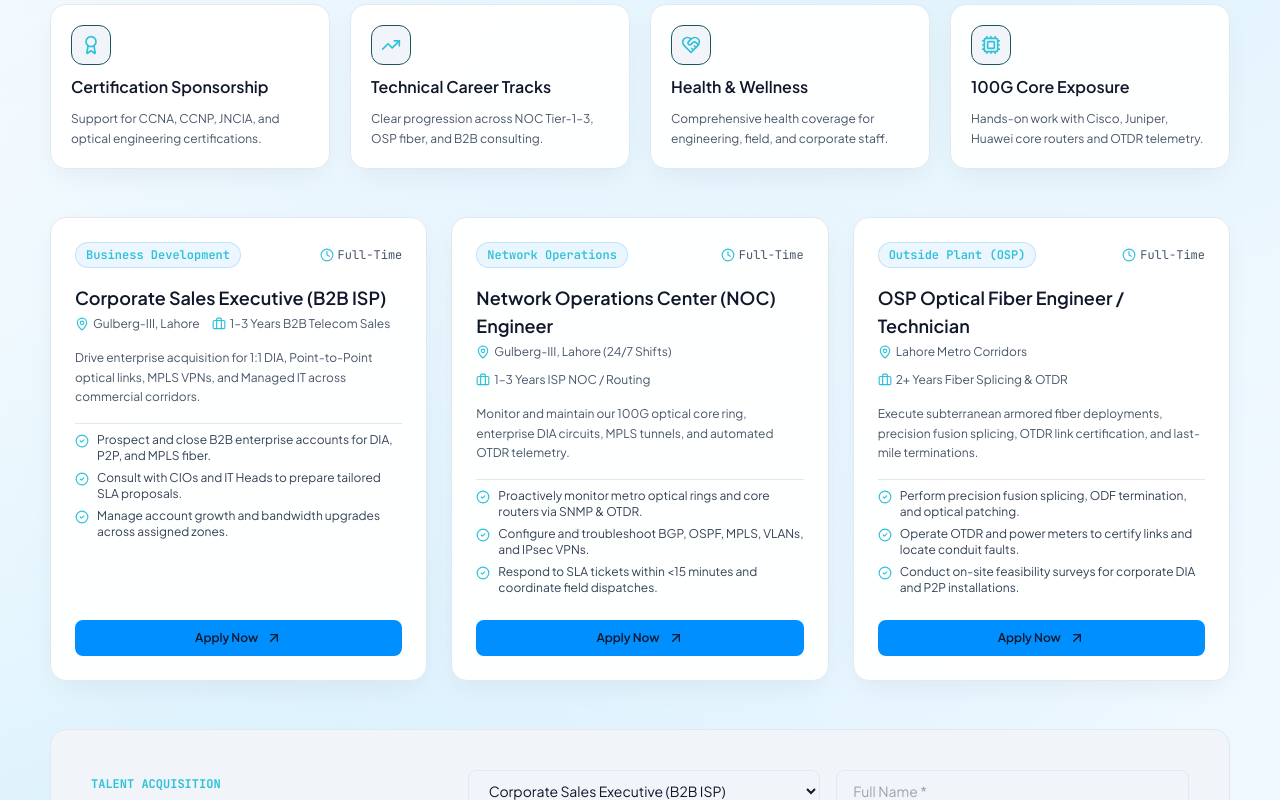
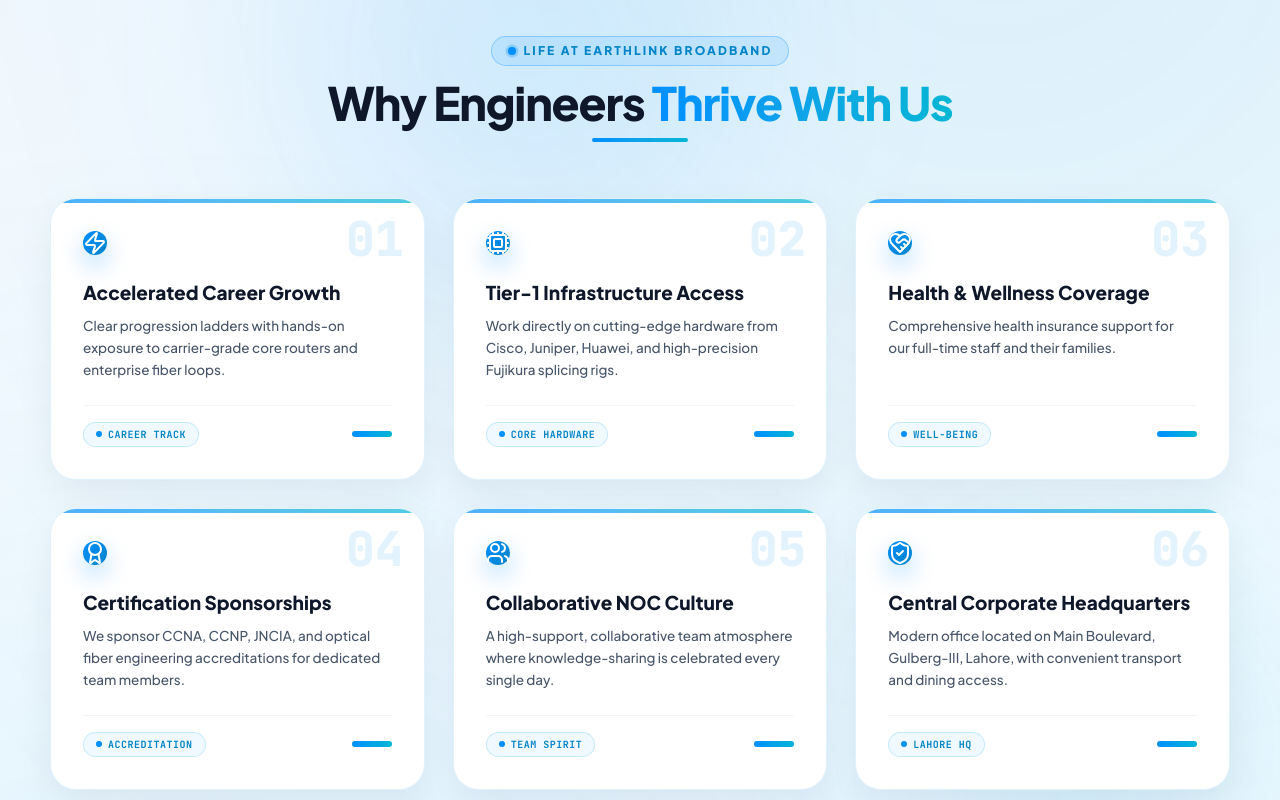
Before and after one commit to zainshabbir04/Earthlink, a Next.js app: page /careers in a window 1280 px wide. Shown: the part 600-1400 px from the top of the page. Built offline with nearby package versions, Linux system fonts and the light colour scheme.

Commit message:
Add all 6 culture & benefit headings and redesign Careers highlights section

```diff
--- a/src/app/careers/page.tsx
+++ b/src/app/careers/page.tsx
@@ -55,26 +55,86 @@ export default function CareersPage() {
         </div>
       </section>
 
-      {/* Compact Culture Grid & Job Openings */}
-      <section className="py-12 lg:py-16">
-        <div className="max-w-7xl mx-auto px-[20px] lg:px-[50px] space-y-12">
-          <div className="grid grid-cols-1 sm:grid-cols-2 lg:grid-cols-4 gap-5">
-            {CAREERS_CULTURE.verifiedGrowthHighlights.map((item) => (
+      {/* Redesigned Culture & Growth Highlights + Job Openings */}
+      <section className="relative py-16 lg:py-24 overflow-hidden">
+        {/* Soft Ambient Optical Glows */}
+        <div className="pointer-events-none absolute -top-24 left-1/4 w-[420px] h-[420px] rounded-full bg-[#008FFF]/10 blur-[110px]" />
+        <div className="pointer-events-none absolute top-1/3 right-0 w-[360px] h-[360px] rounded-full bg-[#06B6D4]/10 blur-[100px]" />
+
+        <div className="relative z-10 max-w-7xl mx-auto px-[20px] lg:px-[50px] space-y-16 lg:space-y-20">
+          {/* Centered Hero Badge + Eye-Catching Main Heading */}
+          <div>
+            <div className="flex flex-col items-center text-center mb-12 lg:mb-14 space-y-4">
+              <div className="inline-flex items-center gap-2 px-4 py-1.5 rounded-full bg-[#008FFF]/10 border border-[#008FFF]/30">
+                <span className="relative flex h-2 w-2">
+                  <span className="animate-ping absolute inline-flex h-full w-full rounded-full bg-[#008FFF] opacity-75" />
+                  <span className="relative inline-flex rounded-full h-2 w-2 bg-[#008FFF]" />
+                </span>
+                <span className="text-[11px] sm:text-xs font-extrabold uppercase tracking-[0.18em] text-[#0284C7]">
+                  Life at {BRAND_INFO.shortName}
+                </span>
+              </div>
+
+              <h2 className="text-3xl sm:text-4xl lg:text-[46px] font-extrabold tracking-tight text-slate-900 leading-[1.15] max-w-4xl">
+                Why Engineers{" "}
+                <span className="text-transparent bg-clip-text bg-gradient-to-r from-[#008FFF] via-[#0FA4E8] to-[#06B6D4]">
+                  Thrive With Us
+                </span>
+              </h2>
+
+              <div className="w-24 h-1 rounded-full bg-gradient-to-r from-[#008FFF] via-[#0FA4E8] to-[#06B6D4]" />
+            </div>
+
+            {/* 6 Architectural Culture & Benefits Cards (3x2 Grid) */}
+            <div className="grid grid-cols-1 md:grid-cols-2 lg:grid-cols-3 gap-6 lg:gap-7">
+              {CAREERS_CULTURE.verifiedGrowthHighlights.map((item, idx) => (
                 <div
                   key={item.title}
-                className="p-5 rounded-2xl bg-[#000000] border border-[#272727] space-y-2.5"
+                  className="group relative flex flex-col justify-between rounded-[26px] bg-white border border-sky-100 hover:border-[#008FFF]/60 p-7 sm:p-8 shadow-[0_14px_38px_rgba(15,23,42,0.06)] hover:shadow-[0_24px_60px_rgba(0,143,255,0.18)] hover:-translate-y-2 transition-all duration-300 overflow-hidden"
                 >
-                <div className="w-10 h-10 rounded-xl bg-[#0D0D0D] border border-[#1A545E] text-brand_cyan flex items-center justify-center">
-                  <ServiceIcon name={item.iconName} className="w-5 h-5" />
+                  {/* Top Optical Gradient Accent Bar */}
+                  <div className="absolute top-0 inset-x-0 h-1 bg-gradient-to-r from-[#008FFF] via-[#0FA4E8] to-[#06B6D4] opacity-70 group-hover:opacity-100 transition-opacity" />
+
+                  {/* Subtle Corner Index Watermark */}
+                  <span
+                    aria-hidden="true"
+                    className="pointer-events-none select-none absolute top-4 right-5 text-5xl font-black font-mono text-sky-100/90 group-hover:text-[#008FFF]/15 transition-colors leading-none"
+                  >
+                    0{idx + 1}
+                  </span>
+
+                  <div>
+                    {/* Floating Gradient Icon Medallion */}
+                    <div className="relative mb-6 inline-flex items-center justify-center">
+                      <div className="absolute -inset-1.5 rounded-2xl bg-[#008FFF]/15 blur-md opacity-0 group-hover:opacity-100 transition-opacity duration-300" />
+                      <div
+                        style={{ color: "#FFFFFF" }}
+                        className="relative w-13 h-13 rounded-2xl bg-gradient-to-br from-[#008FFF] to-[#0284C7] shadow-[0_10px_24px_rgba(0,143,255,0.32)] flex items-center justify-center group-hover:scale-110 transition-transform duration-300"
+                      >
+                        <ServiceIcon name={item.iconName} className="w-6 h-6" />
                       </div>
-                <h3 className="text-base font-semibold text-white">
+                    </div>
+
+                    <h3 className="text-lg sm:text-[19px] font-extrabold text-slate-900 group-hover:text-[#008FFF] transition-colors leading-snug mb-2.5">
                       {item.title}
                     </h3>
-                <p className="text-xs text-[#9C9C9C] leading-relaxed">
+
+                    <p className="text-xs sm:text-[13.5px] text-slate-600 leading-relaxed font-medium">
                       {item.description}
                     </p>
                   </div>
+
+                  {/* Bottom Tag & Sliding Signal Indicator */}
+                  <div className="mt-6 pt-4 border-t border-slate-100 flex items-center justify-between gap-3">
+                    <span className="inline-flex items-center gap-1.5 px-3 py-1 rounded-full bg-[#F0F9FF] border border-sky-200/80 text-[10px] font-mono font-bold uppercase tracking-wider text-[#0284C7]">
+                      <span className="w-1.5 h-1.5 rounded-full bg-[#008FFF]" />
+                      {item.tag}
+                    </span>
+                    <div className="h-1.5 w-10 group-hover:w-20 rounded-full bg-gradient-to-r from-[#008FFF] to-[#06B6D4] transition-all duration-300" />
+                  </div>
+                </div>
               ))}
+            </div>
           </div>
 
           <CareersInteractive />
--- a/src/components/ServiceIcon.tsx
+++ b/src/components/ServiceIcon.tsx
@@ -25,6 +25,8 @@ import {
   TrendingUp,
   HeartHandshake,
   Globe,
+  Zap,
+  Users,
 } from "lucide-react";
 
 interface ServiceIconProps {
@@ -62,6 +64,8 @@ export default function ServiceIcon({
     TrendingUp,
     HeartHandshake,
     Globe,
+    Zap,
+    Users,
   };
 
   const IconComponent = icons[name] || Globe;
--- a/src/data/siteData.ts
+++ b/src/data/siteData.ts
@@ -596,24 +596,46 @@ export const CAREERS_CULTURE = {
     "At EARTHLINK Broadband (Pvt.) Ltd., our engineers and specialists design, splice, route, and safeguard mission-critical 100G optical networks.",
   verifiedGrowthHighlights: [
     {
-      title: "Certification Sponsorship",
-      description: "Support for CCNA, CCNP, JNCIA, and optical engineering certifications.",
+      title: "Accelerated Career Growth",
+      tag: "Career Track",
+      description:
+        "Clear progression ladders with hands-on exposure to carrier-grade core routers and enterprise fiber loops.",
+      iconName: "Zap",
+    },
+    {
+      title: "Tier-1 Infrastructure Access",
+      tag: "Core Hardware",
+      description:
+        "Work directly on cutting-edge hardware from Cisco, Juniper, Huawei, and high-precision Fujikura splicing rigs.",
+      iconName: "Cpu",
+    },
+    {
+      title: "Health & Wellness Coverage",
+      tag: "Well-Being",
+      description:
+        "Comprehensive health insurance support for our full-time staff and their families.",
+      iconName: "HeartHandshake",
+    },
+    {
+      title: "Certification Sponsorships",
+      tag: "Accreditation",
+      description:
+        "We sponsor CCNA, CCNP, JNCIA, and optical fiber engineering accreditations for dedicated team members.",
       iconName: "Award",
     },
     {
-      title: "Technical Career Tracks",
-      description: "Clear progression across NOC Tier-1–3, OSP fiber, and B2B consulting.",
-      iconName: "TrendingUp",
+      title: "Collaborative NOC Culture",
+      tag: "Team Spirit",
+      description:
+        "A high-support, collaborative team atmosphere where knowledge-sharing is celebrated every single day.",
+      iconName: "Users",
     },
     {
-      title: "Health & Wellness",
-      description: "Comprehensive health coverage for engineering, field, and corporate staff.",
-      iconName: "HeartHandshake",
-    },
-    {
-      title: "100G Core Exposure",
-      description: "Hands-on work with Cisco, Juniper, Huawei core routers and OTDR telemetry.",
-      iconName: "Cpu",
+      title: "Central Corporate Headquarters",
+      tag: "Lahore HQ",
+      description:
+        "Modern office located on Main Boulevard, Gulberg-III, Lahore, with convenient transport and dining access.",
+      iconName: "ShieldCheck",
     },
   ],
 };
```
Lines whose indentation alone changed are shown as unchanged.
